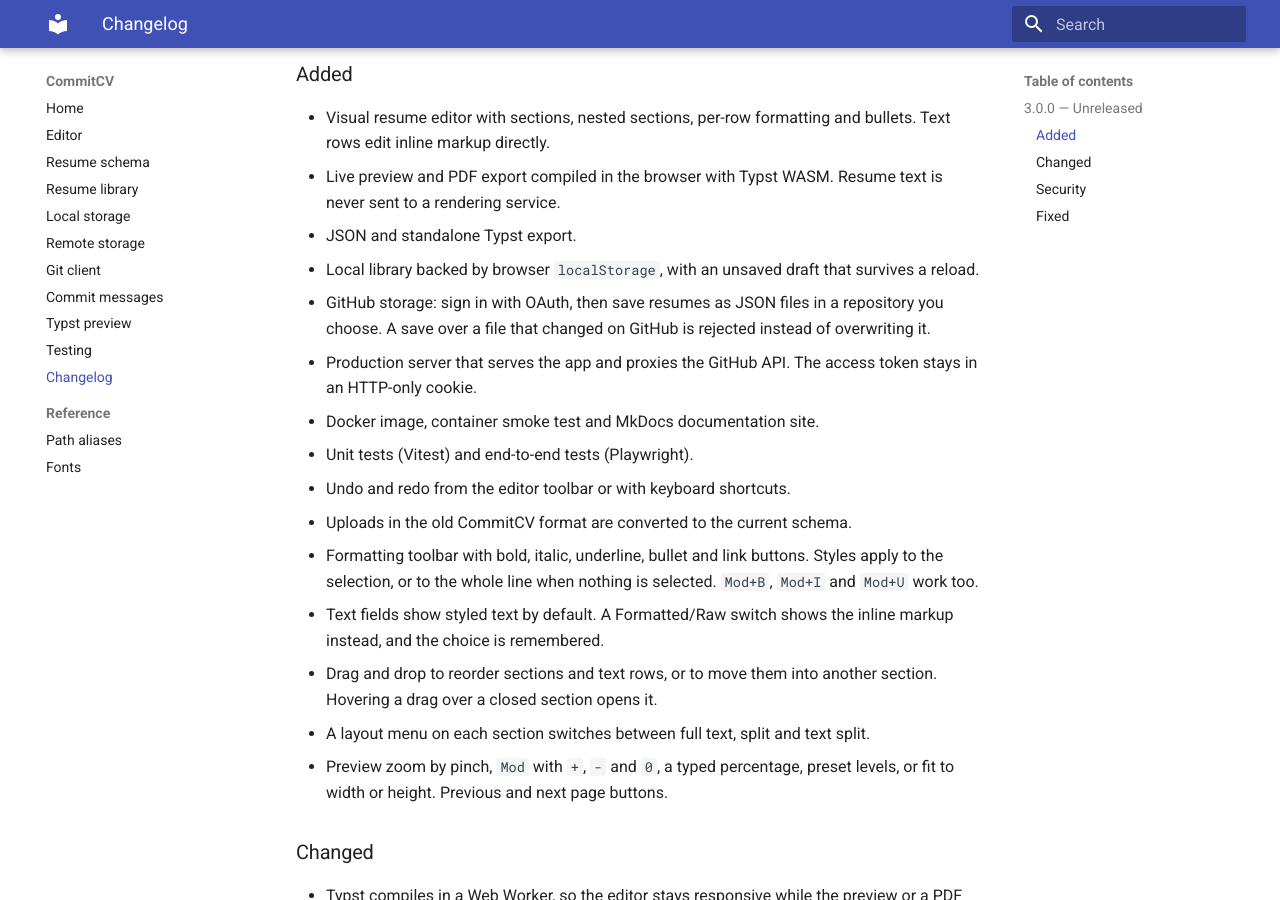
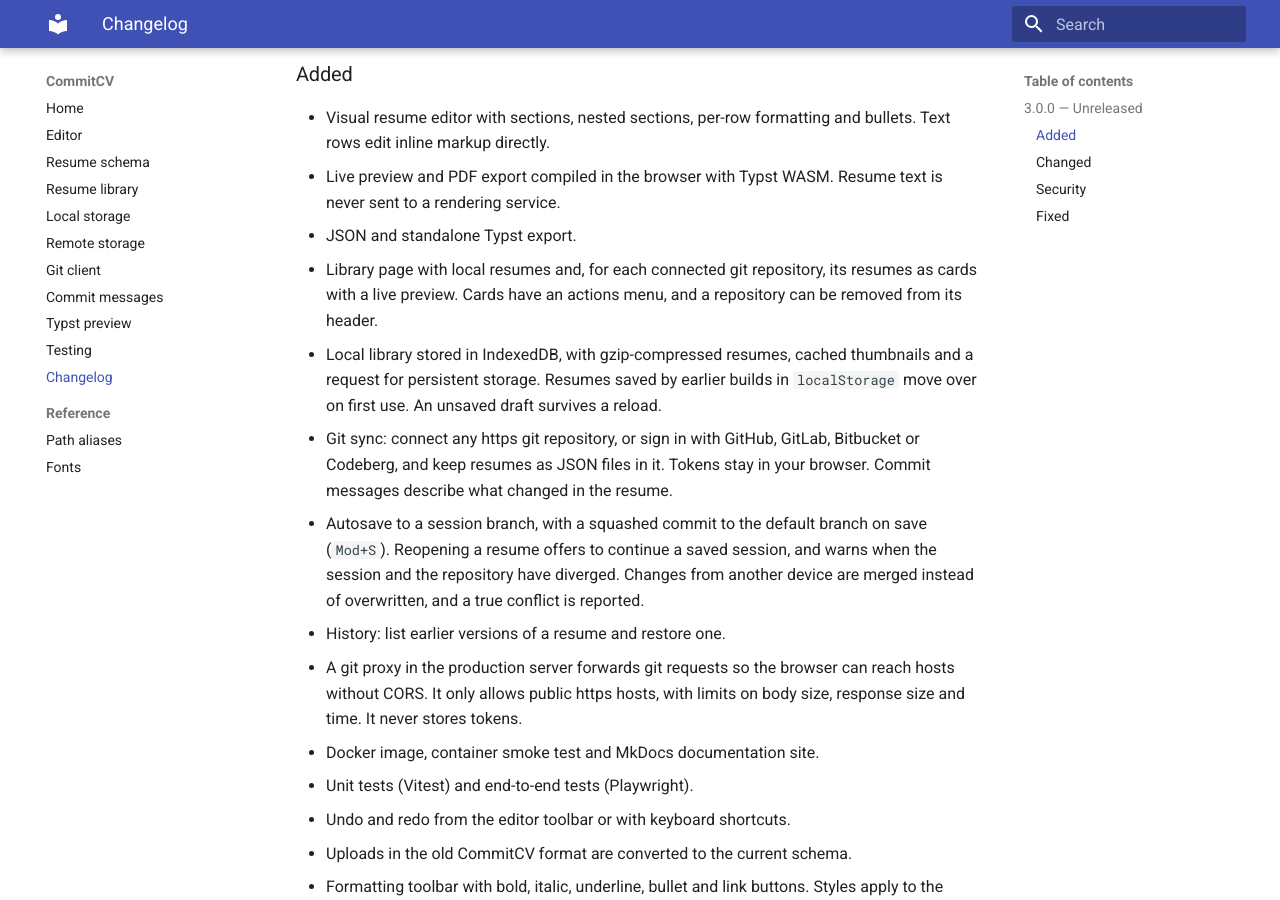
Before and after one commit to CommitCV/CommitCV, an MkDocs documentation site: the page built from docs/changelog.md, in a window 1280 px wide and 900 px high, scrolled down 295 px. Built offline with MkDocs 1.6.1 and Material for MkDocs 9.7.7, drawn with Linux system fonts in a browser that asks for light colours.

Commit message:
docs: summarise the 3.0.0 library and git sync features in the changelog

```diff
--- a/docs/changelog.md
+++ b/docs/changelog.md
@@ -13,13 +13,24 @@ V3 is a ground-up rewrite on Vite, React and Tailwind CSS v4.
 - Live preview and PDF export compiled in the browser with Typst WASM. Resume
   text is never sent to a rendering service.
 - JSON and standalone Typst export.
-- Local library backed by browser `localStorage`, with an unsaved draft that
-  survives a reload.
-- GitHub storage: sign in with OAuth, then save resumes as JSON files in a
-  repository you choose. A save over a file that changed on GitHub is rejected
-  instead of overwriting it.
-- Production server that serves the app and proxies the GitHub API. The access
-  token stays in an HTTP-only cookie.
+- Library page with local resumes and, for each connected git repository, its
+  resumes as cards with a live preview. Cards have an actions menu, and a
+  repository can be removed from its header.
+- Local library stored in IndexedDB, with gzip-compressed resumes, cached
+  thumbnails and a request for persistent storage. Resumes saved by earlier
+  builds in `localStorage` move over on first use. An unsaved draft survives a
+  reload.
+- Git sync: connect any https git repository, or sign in with GitHub, GitLab,
+  Bitbucket or Codeberg, and keep resumes as JSON files in it. Tokens stay in
+  your browser. Commit messages describe what changed in the resume.
+- Autosave to a session branch, with a squashed commit to the default branch on
+  save (`Mod+S`). Reopening a resume offers to continue a saved session, and
+  warns when the session and the repository have diverged. Changes from another
+  device are merged instead of overwritten, and a true conflict is reported.
+- History: list earlier versions of a resume and restore one.
+- A git proxy in the production server forwards git requests so the browser can
+  reach hosts without CORS. It only allows public https hosts, with limits on
+  body size, response size and time. It never stores tokens.
 - Docker image, container smoke test and MkDocs documentation site.
 - Unit tests (Vitest) and end-to-end tests (Playwright).
 - Undo and redo from the editor toolbar or with keyboard shortcuts.
```
